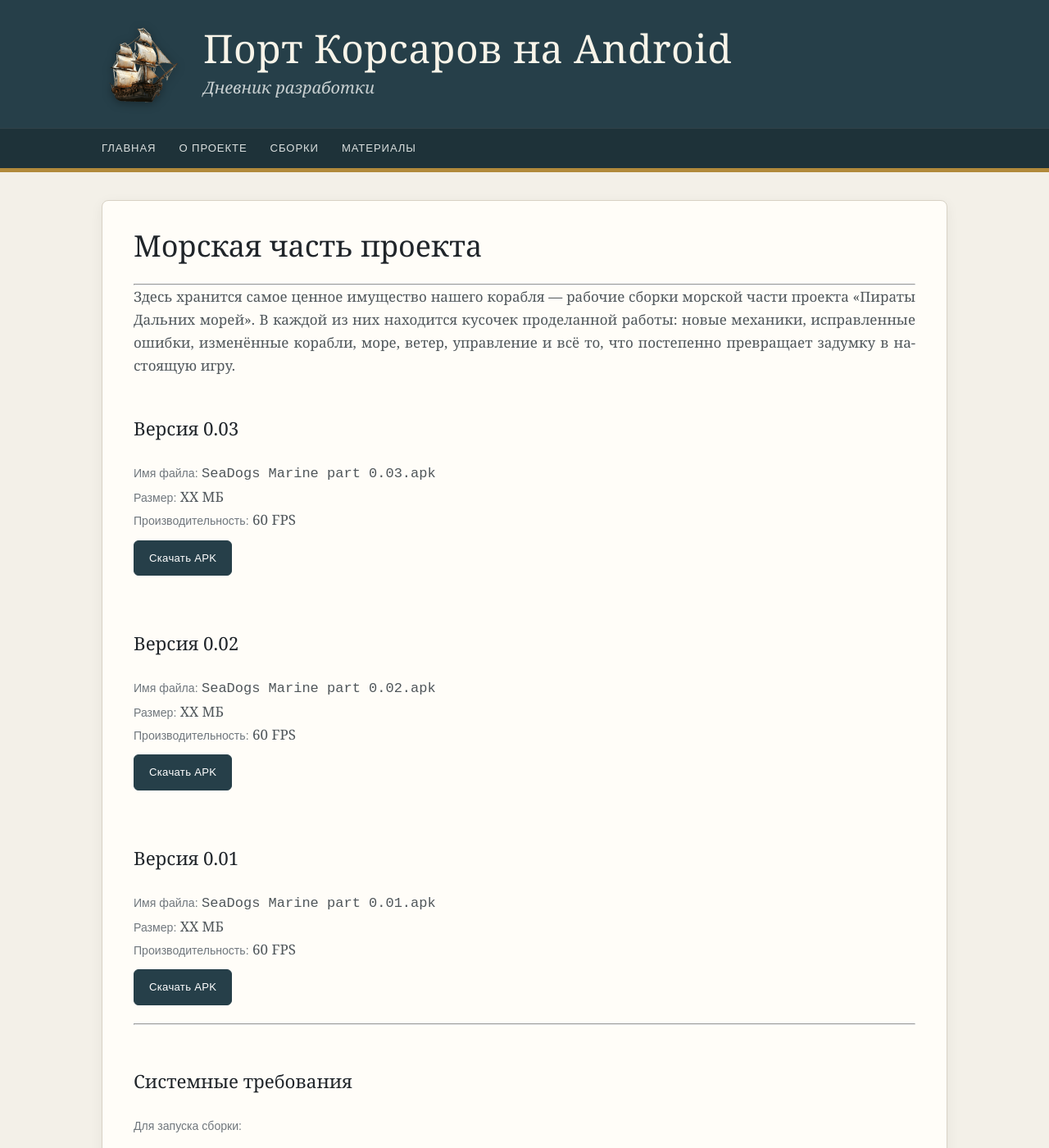
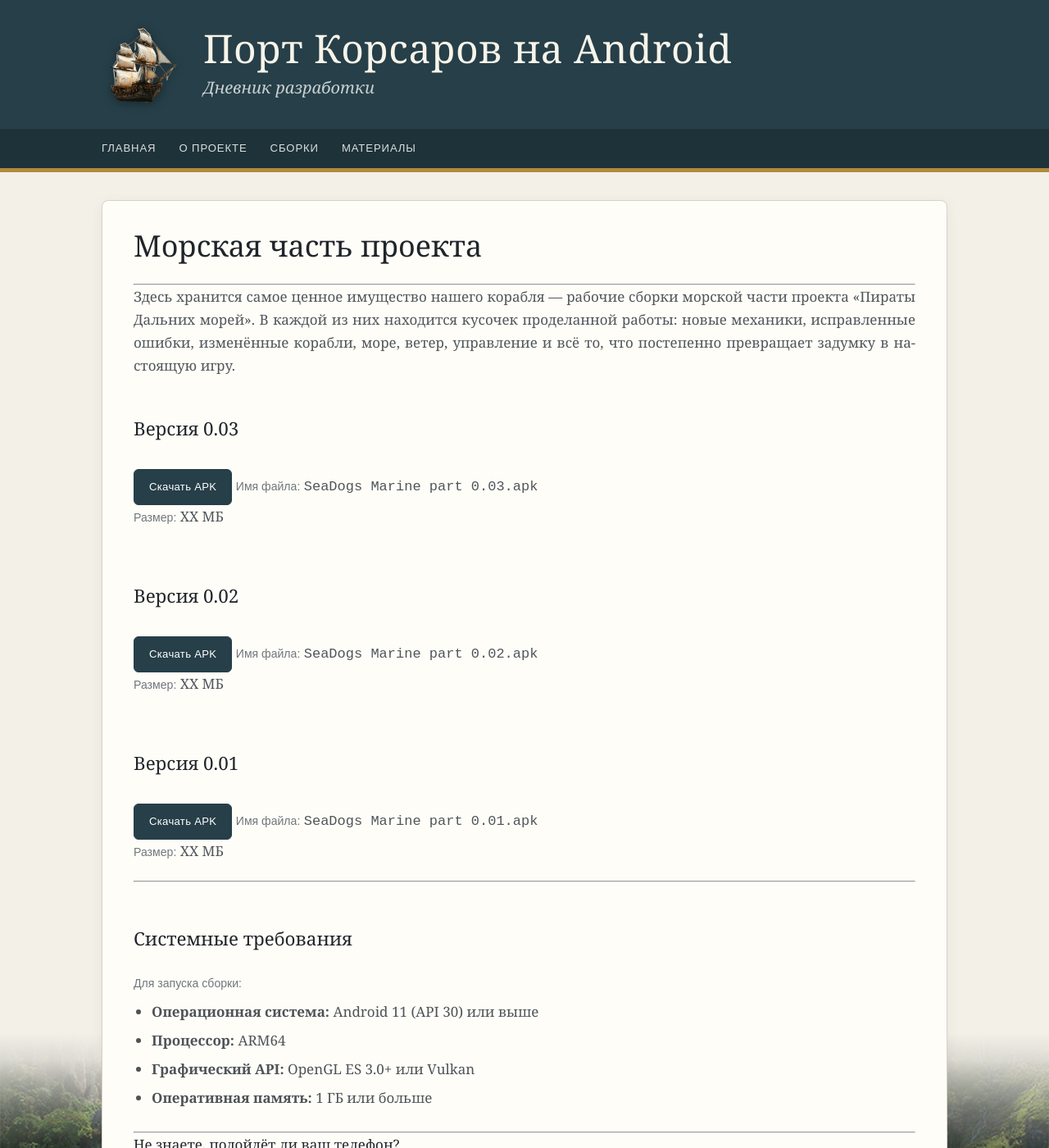
Before and after one commit to tislic/SeaDogsPort, a Jekyll site: the page built from сборки.md, in a window 1280 px wide and 1400 px high. Shown: the whole window at 82% size. Built offline with Jekyll 4.4.1, drawn with Linux system fonts in a browser that asks for light colours.

Commit message:
Revise APK links and formatting in сборки.md
Updated APK download links and adjusted formatting for version sections.

```diff
--- a/сборки.md
+++ b/сборки.md
@@ -13,25 +13,20 @@
 
 
 ### Версия 0.03
-
+[Скачать APK](https://disk.yandex.ru/d/dtgn-OhofrstyQ)
 **Имя файла:** `SeaDogs Marine part 0.03.apk`
 **Размер:** XX МБ
-**Производительность:** 60 FPS
-[Скачать APK](https://disk.yandex.ru/d/dtgn-OhofrstyQ)
 
 ### Версия 0.02
-
+[Скачать APK](https://disk.yandex.ru/d/24koRdh2lB7xhA)
 **Имя файла:** `SeaDogs Marine part 0.02.apk`
 **Размер:** XX МБ
-**Производительность:** 60 FPS
-[Скачать APK](https://disk.yandex.ru/d/24koRdh2lB7xhA)
+
 
 ### Версия 0.01
-
+[Скачать APK](https://disk.yandex.ru/d/JrN3KsfkcfcgSA)
 **Имя файла:** `SeaDogs Marine part 0.01.apk`
 **Размер:** XX МБ
-**Производительность:** 60 FPS
-[Скачать APK](https://disk.yandex.ru/d/JrN3KsfkcfcgSA)
 
 ---
 
```
